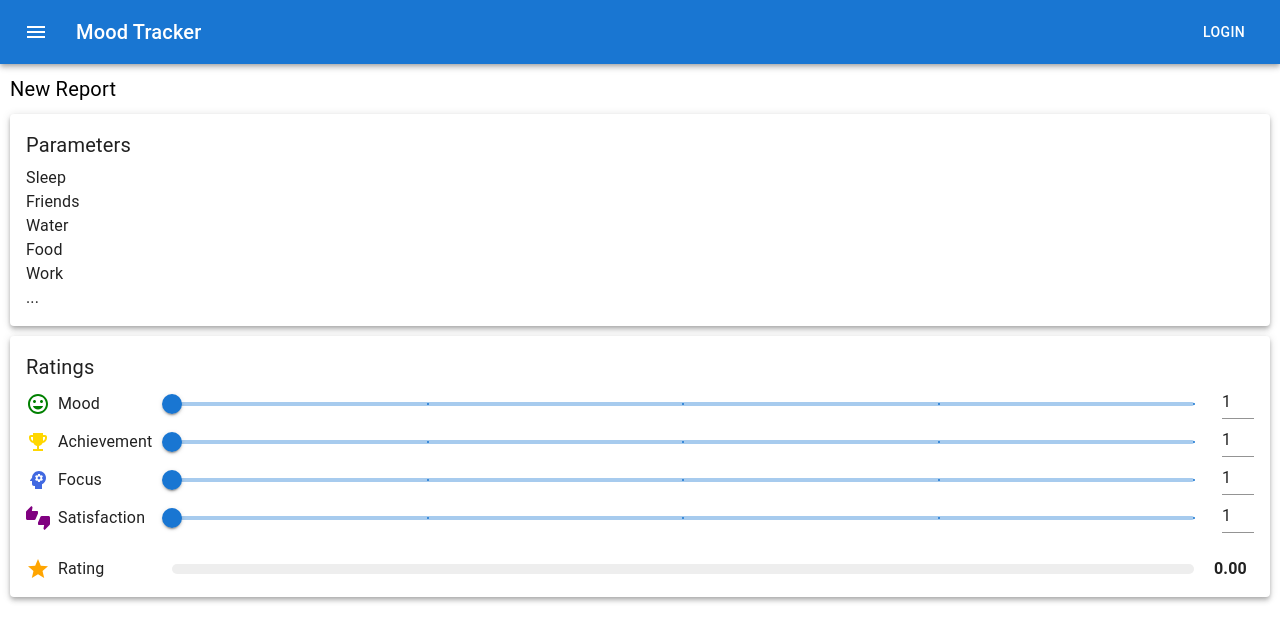
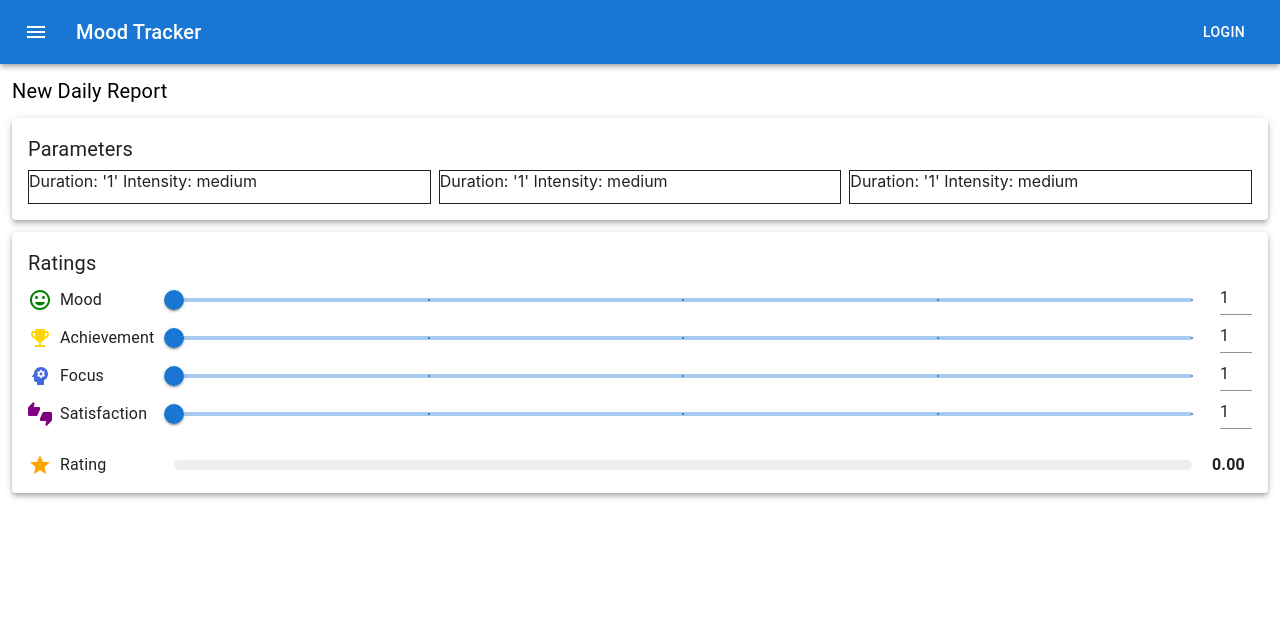
Before and after one commit to Crayee/mood-tracker, a React (Vite) app in the folder client/: page / in a window 1280 px wide. Shown: the top 642 px of the page. Built offline with nearby package versions, Linux system fonts and the light colour scheme.

Commit message:
more shiiiit

```diff
--- /dev/null
+++ b/client/src/commons/components/inputs/DurationIntensityInput.tsx
@@ -0,0 +1,16 @@
+import EditableInput, { EditableInputProps } from './EditableInput'
+import { DurationIntensity } from '../../types/types'
+
+type Props = Omit<EditableInputProps<DurationIntensity>, 'editor' | 'renderer'>
+
+const DurationIntensityInput = (props: Props) => {
+    return (
+        <EditableInput<DurationIntensity>
+            {...props}
+            editor={() => <></>}
+            renderer={(value) => `Duration: '${value.duration}' Intensity: ${value.intensity}`}
+        />
+    )
+}
+
+export default DurationIntensityInput
--- a/client/src/commons/components/inputs/EditableInput.tsx
+++ b/client/src/commons/components/inputs/EditableInput.tsx
@@ -1,11 +1,26 @@
-import { Dispatch, ReactNode, SetStateAction } from 'react'
+import { Dispatch, ReactNode, SetStateAction, useEffect, useState } from 'react'
 
 export type EditableInputProps<T> = {
     label: ReactNode
     value: T
-    editor: (value: T, onChange: Dispatch<SetStateAction<T>>, commit: () => void) => ReactNode
+    editor: (value: T, onChange: Dispatch<SetStateAction<T>>) => ReactNode
+    onSave: (value: T) => void
+    renderer: (value: T) => ReactNode
 }
 
-function EditableInput<T>(props: EditableInputProps<T>) {}
+function EditableInput<T>(props: EditableInputProps<T>) {
+    const [editMode, setEditMode] = useState(false)
+    const [value, setValue] = useState<T>(props.value)
+
+    useEffect(() => {
+        setValue(props.value)
+    }, [props.value])
+
+    return (
+        <div style={{ height: '32px', border: '1px solid', flex: '1 1 auto' }}>
+            <div style={{ flex: '1 1 auto' }}>{props.renderer(value)}</div>
+        </div>
+    )
+}
 
 export default EditableInput
--- a/client/src/commons/config/ratingConfig.ts
+++ b/client/src/commons/config/ratingConfig.ts
@@ -9,7 +9,7 @@ import PsychologyIcon from '@mui/icons-material/Psychology'
 export type RatingFieldConfig = {
     label: string
     icon: typeof SvgIcon
-    iconColor?: string
+    color: string
     description?: string
     tips?: Record<number, string>
 }
@@ -19,12 +19,12 @@ export const ratingConfig: RatingConfig = {
     rating: {
         label: 'Rating',
         icon: StarIcon,
-        iconColor: 'orange',
+        color: 'orange',
     },
     mood: {
         label: 'Mood',
         icon: MoodIcon,
-        iconColor: 'green',
+        color: 'green',
         description: 'How good your current mood is, at the end of the day',
         tips: {
             1: 'Terrible mood',
@@ -37,7 +37,7 @@ export const ratingConfig: RatingConfig = {
     achievement: {
         label: 'Achievement',
         icon: EmojiEventsIcon,
-        iconColor: 'gold',
+        color: 'gold',
         description: 'How much you feel like you achieved today',
         tips: {
             1: "I didn't achieve any of my goals for today",
@@ -50,7 +50,7 @@ export const ratingConfig: RatingConfig = {
     focus: {
         label: 'Focus',
         icon: PsychologyIcon,
-        iconColor: 'royalblue',
+        color: 'royalblue',
         description: 'How focused you felt like you were today',
         tips: {
             1: "I couldn't focus at all and wasn't productive",
@@ -63,7 +63,7 @@ export const ratingConfig: RatingConfig = {
     satisfaction: {
         label: 'Satisfaction',
         icon: ThumbsUpDownIcon,
-        iconColor: 'purple',
+        color: 'purple',
         description: 'How satisfied you are with yourself and the day',
         tips: {
             1: "I'm not at all satisfied",
--- a/client/src/pages/new-report/components/NewReportPage.tsx
+++ b/client/src/pages/new-report/components/NewReportPage.tsx
@@ -1,8 +1,8 @@
-import DefaultPaper from '../../../commons/components/ui/DefaultPaper'
-import { Stack, Typography } from '@mui/material'
+import { Grid, Typography } from '@mui/material'
 import ReportRating from './rating/ReportRating'
 import { useState } from 'react'
 import { Rating } from '../../../commons/types/types'
+import ParametersPaper from './ParametersPaper'
 
 const NewReportPage = () => {
     const [rating, setRating] = useState<Rating>({
@@ -14,18 +14,17 @@ const NewReportPage = () => {
     })
 
     return (
-        <Stack spacing={'10px'} style={{ margin: '10px' }}>
-            <Typography fontSize={20}>New Report</Typography>
-            <DefaultPaper title={'Parameters'}>
-                <Typography>Sleep</Typography>
-                <Typography>Friends</Typography>
-                <Typography>Water</Typography>
-                <Typography>Food</Typography>
-                <Typography>Work</Typography>
-                <Typography>...</Typography>
-            </DefaultPaper>
-            <ReportRating rating={rating} setRating={setRating} />
-        </Stack>
+        <Grid container spacing={{ xs: 1, md: 1.5 }} sx={{ p: { xs: 1, md: 1.5 } }}>
+            <Grid item xs={12}>
+                <Typography fontSize={20}>New Daily Report</Typography>
+            </Grid>
+            <Grid item xs={12}>
+                <ParametersPaper />
+            </Grid>
+            <Grid item xs={12}>
+                <ReportRating rating={rating} setRating={setRating} />
+            </Grid>
+        </Grid>
     )
 }
 
--- /dev/null
+++ b/client/src/pages/new-report/components/ParametersPaper.tsx
@@ -0,0 +1,37 @@
+import DefaultPaper from '../../../commons/components/ui/DefaultPaper'
+import useParameters from '../hooks/useParameters'
+import DurationIntensityInput from '../../../commons/components/inputs/DurationIntensityInput'
+
+const ParametersPaper = () => {
+    const { parameters, update } = useParameters()
+
+    return (
+        <DefaultPaper title={'Parameters'}>
+            <div
+                style={{
+                    display: 'grid',
+                    gridTemplateColumns: '1fr 1fr 1fr',
+                    gap: '8px 8px',
+                }}
+            >
+                <DurationIntensityInput
+                    label={'Sleep'}
+                    value={parameters.sleep ?? { duration: 0 }}
+                    onSave={(newVal) => update('sleep', newVal)}
+                />
+                <DurationIntensityInput
+                    label={'Sleep'}
+                    value={parameters.sleep ?? { duration: 0 }}
+                    onSave={(newVal) => update('sleep', newVal)}
+                />
+                <DurationIntensityInput
+                    label={'Sleep'}
+                    value={parameters.sleep ?? { duration: 0 }}
+                    onSave={(newVal) => update('sleep', newVal)}
+                />
+            </div>
+        </DefaultPaper>
+    )
+}
+
+export default ParametersPaper
--- a/client/src/pages/new-report/components/rating/RatingProgress.tsx
+++ b/client/src/pages/new-report/components/rating/RatingProgress.tsx
@@ -9,7 +9,7 @@ const RatingProgress = (props: { value: number }) => {
 
     return (
         <>
-            <IconLabel label={config.label} icon={config.icon} color={config.iconColor} tip={config.description ?? ''} />
+            <IconLabel label={config.label} icon={config.icon} color={config.color} tip={config.description ?? ''} />
             <LinearProgress
                 variant="determinate"
                 value={props.value * 10}
--- a/client/src/pages/new-report/components/rating/ValueEditor.tsx
+++ b/client/src/pages/new-report/components/rating/ValueEditor.tsx
@@ -22,7 +22,7 @@ const ValueEditor = (props: { field: keyof Rating; state: Rating; setState: Disp
 
     return (
         <>
-            <IconLabel label={config.label} icon={config.icon} color={config.iconColor} tip={config.description ?? ''} />
+            <IconLabel label={config.label} icon={config.icon} color={config.color} tip={config.description ?? ''} />
             <ValueSlider value={value} setValue={handleChange} tips={config.tips} />
         </>
     )
--- /dev/null
+++ b/client/src/pages/new-report/hooks/useParameters.ts
@@ -0,0 +1,34 @@
+import { useState } from 'react'
+import { Activities, DailyReport } from '../../../commons/types/types'
+
+const useParameters = () => {
+    const [parameters, setParameters] = useState<Partial<DailyReport['parameters']>>({
+        activities: {},
+        sleep: {
+            duration: 1,
+            intensity: 'medium',
+        },
+    })
+
+    const update = (field: keyof DailyReport['parameters'], newValue: any) => {
+        setParameters((prev) => {
+            return { ...prev, [field]: newValue }
+        })
+    }
+
+    const updateActivities = (field: keyof Activities, newValue: any) => {
+        setParameters((prev) => {
+            const { activities } = prev
+            return { ...prev, activities: { ...activities, [field]: newValue } }
+        })
+    }
+
+    return {
+        parameters,
+        update,
+        activities: parameters.activities,
+        updateActivities,
+    }
+}
+
+export default useParameters
```
Also changed, not shown: client/src/commons/config/constants.ts (+13 -2 lines), client/src/commons/types/types.ts (+24 -7 lines), client/src/pages/new-report/components/activities/activitiesConfig.tsx (added, +52 -0 lines), client/.prettierrc.json.
